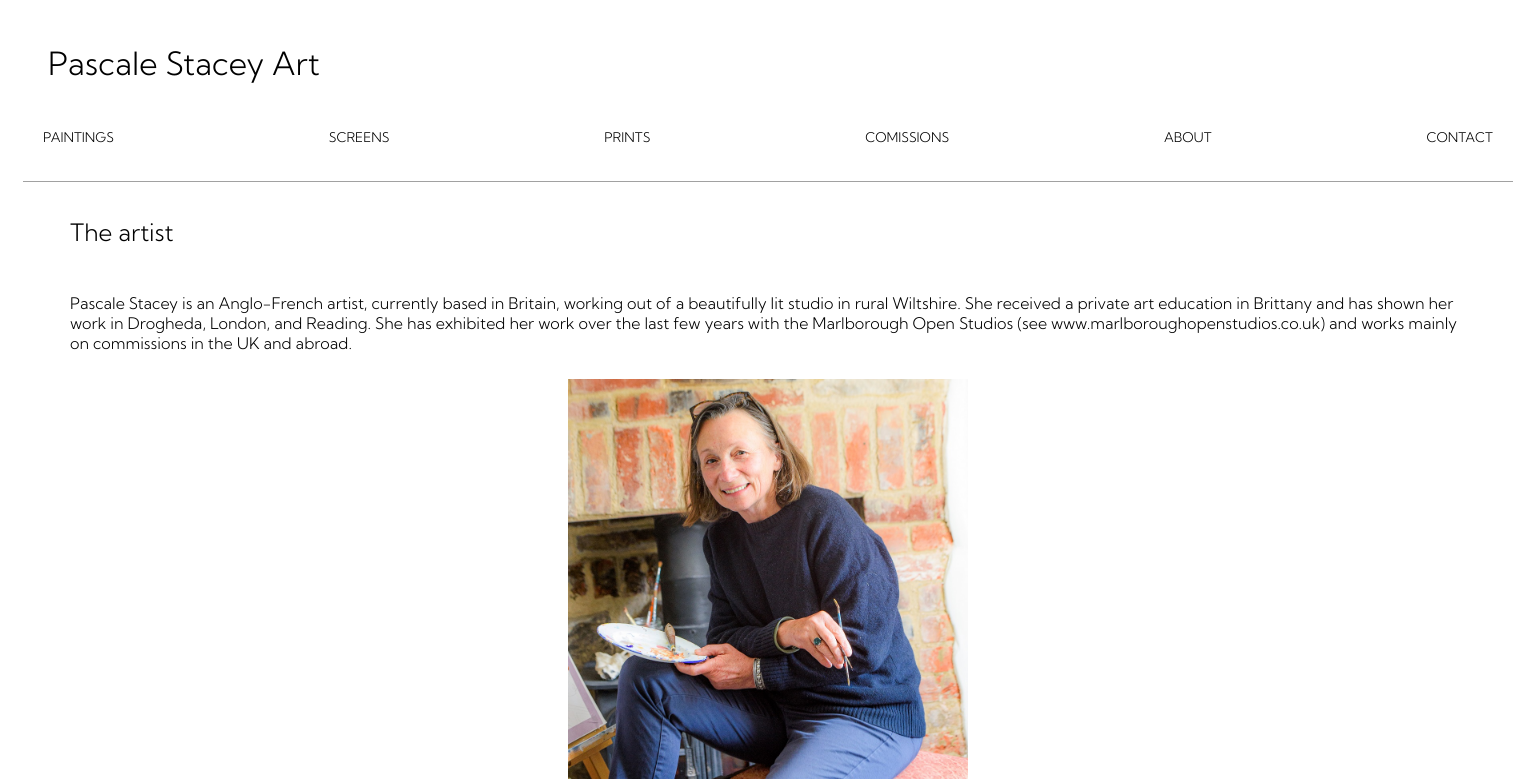
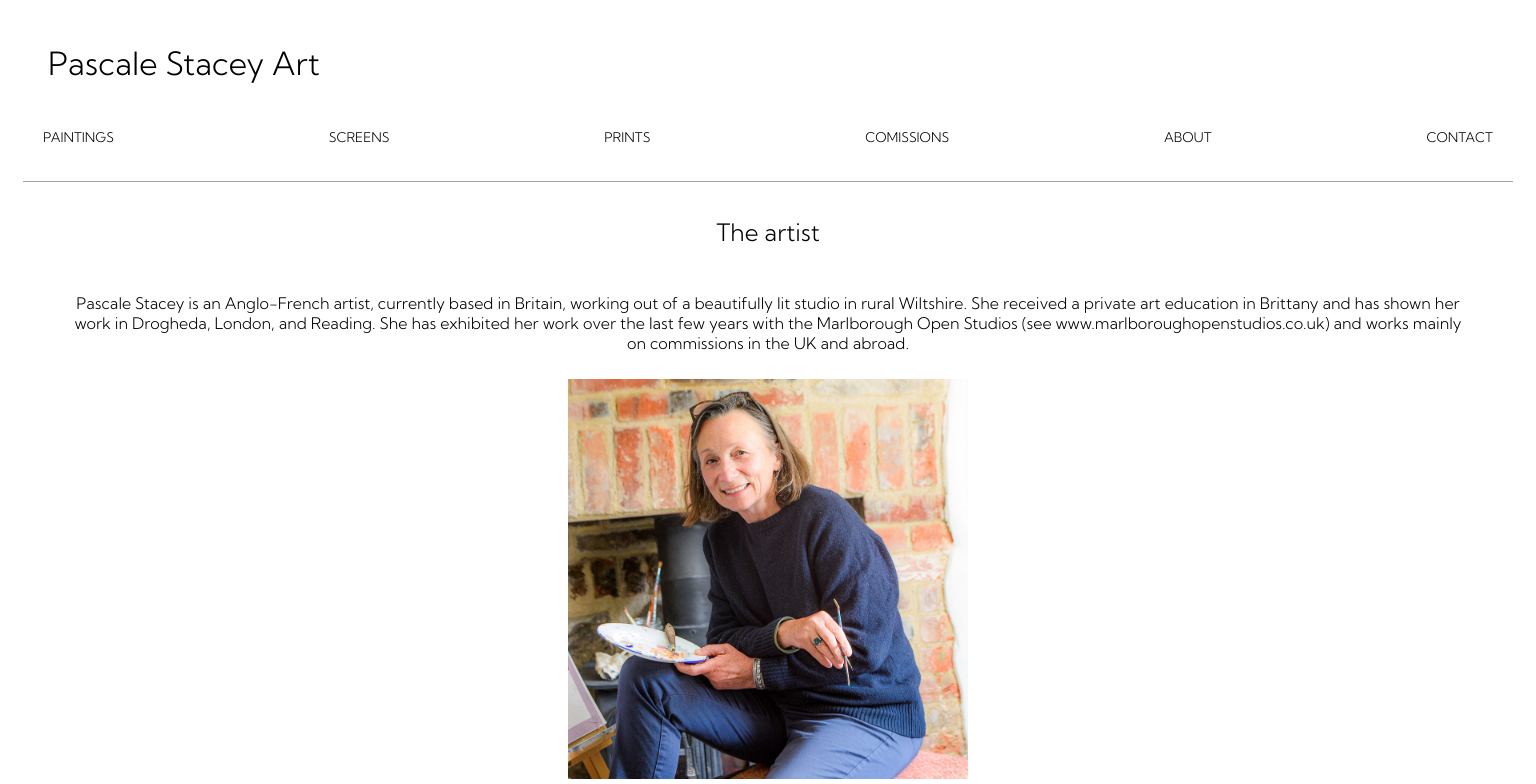
Before and after one commit to nikolaz90/pascale_art, a React (Create React App) app: page /about in a window 1536 px wide. Shown: the top 784 px of the page. Built offline with nearby package versions, Linux system fonts and the light colour scheme; no server answers; a web font is replaced by a local one.

Commit message:
fixed text align

```diff
--- a/src/index.css
+++ b/src/index.css
@@ -169,6 +169,8 @@ button{
 /*sections*/
 .section{
     animation: fade-in-img 1s;
+    max-width: 1500px;
+    text-align: center;
 }
 /*loading*/
 .loading-home{
@@ -410,6 +412,12 @@ button{
     margin: 30px;
 }
 
+@media (min-width:1300px) {
+    .painting-article{
+        overflow: hidden;
+    }
+}
+
 .painting-article-img{
     height: auto;
     overflow:hidden;
@@ -439,7 +447,6 @@ button{
 }
 
 /* Contact page*/
-
 .contact-form{
     display: flex;
     flex-direction: column;
--- a/src/pages/Contact.js
+++ b/src/pages/Contact.js
@@ -20,7 +20,7 @@ function Contact() {
 
   return (
     <main>
-      <section className='text-container'>
+      <section className='section text-container'>
         <form className='contact-form' onSubmit={handleSubmit} action='https://formsubmit.co/a4a24ec97848babda9703381c889c4b6' target='_blank' method='POST'>
           <p>Get in touch and start a conversation with me using the form below.</p>
           <input className='form-input' id='contactEmail' type='text' name='email' placeholder='your.email@address.com' required/>
```
